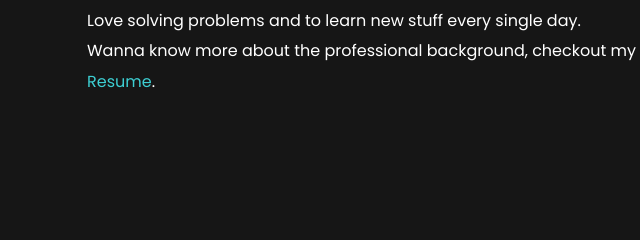
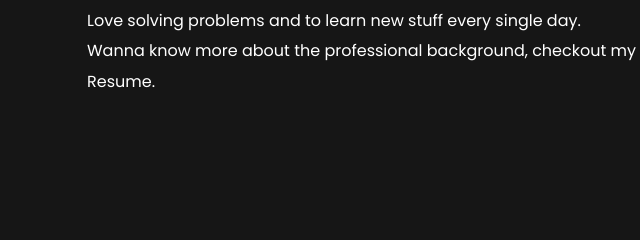
Before and after one commit to amanpreet9391/All-about-me, a plain HTML site: page index.html in a window 1280 px wide. In both pictures the pointer is over the link "Resume". Shown: the part 425-665 px from the top of the page, 553-1193 px from the left. Drawn offline with nearby package versions, Linux system fonts and the light colour scheme; a web font is replaced by a local one.

Commit message:
add link to resume

```diff
--- a/css/style.css
+++ b/css/style.css
@@ -31,6 +31,10 @@ header{
 .resume{
     color: var(--primary);
     text-decoration: none;
+
+}
+.resume:hover{
+    color: var(--pure);
 }
 header nav .left a{
     color: var(--pure);
--- a/index.html
+++ b/index.html
@@ -52,7 +52,7 @@
                 <p>I'm Amanpreet Kaur.<br>
                 A DevOps Engineer by profession and a dancer by heart.<br>
                 Love solving problems and to learn new stuff every single day. <br>
-                Wanna know more about the professional background, checkout my <a href="" alt="" class="resume">Resume</a>.
+                Wanna know more about the professional background, checkout my <a href="https://drive.google.com/file/d/121vvff79PCGRrlnfvtxNyNwGzvPLacDd/view?usp=sharing" target="_blank" alt="" class="resume">Resume</a>.
                 </p>
 
             </div>
```
